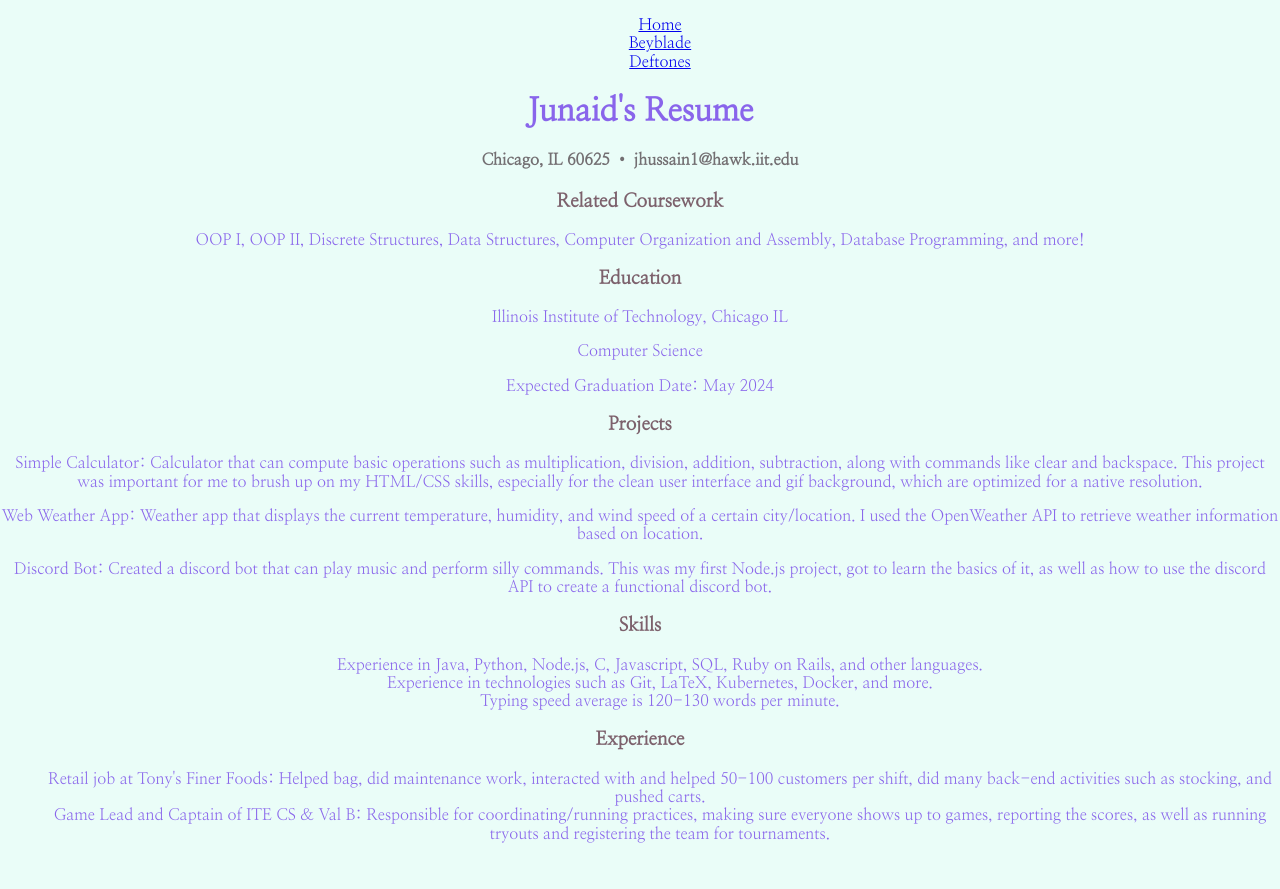
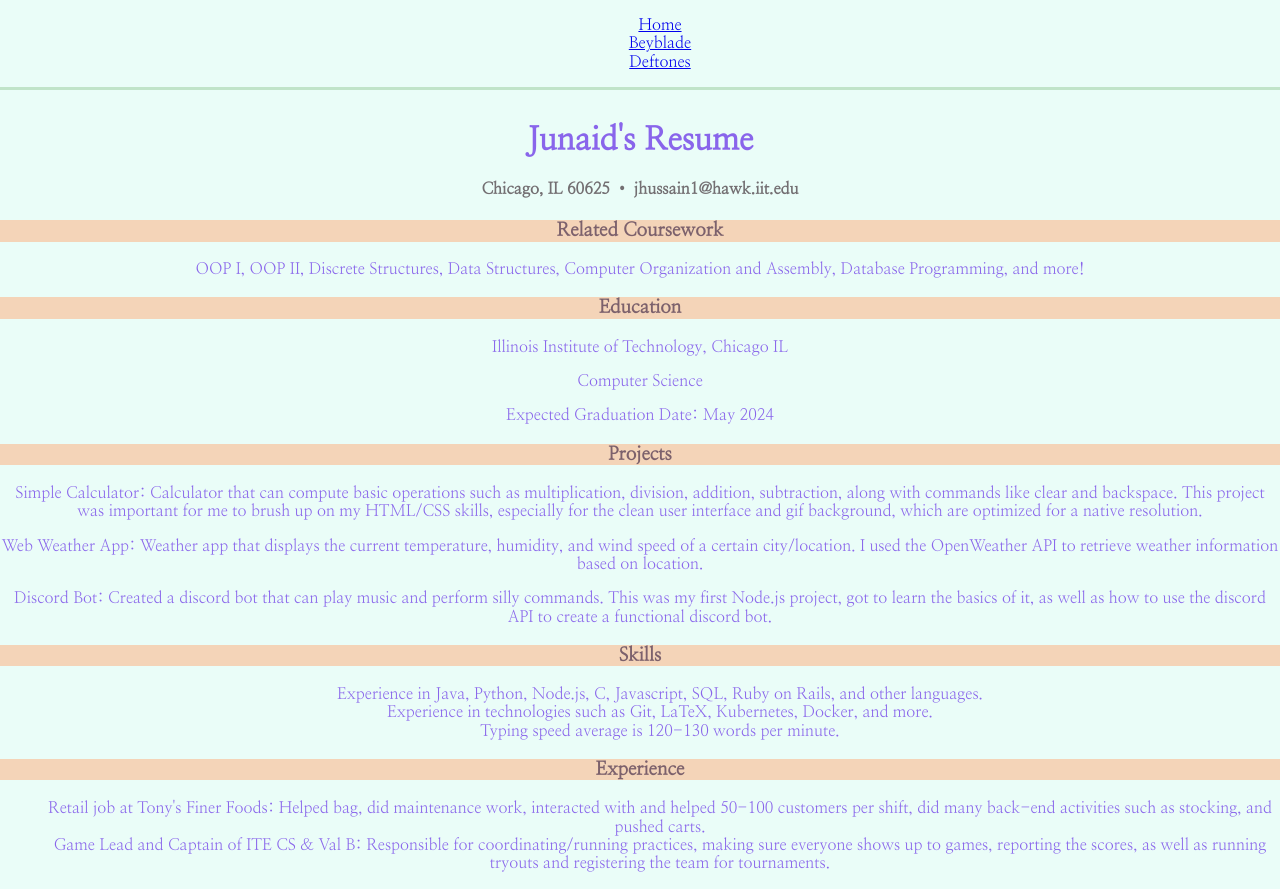
Before and after one commit to june-s13/itmd361-project2, a plain HTML site: page index.html in a window 1280 px wide. Before the commit the page ends 859 px from the top, so only its background shows below. Drawn offline with Linux system fonts and the light colour scheme.

Commit message:
merged css, added some styling

```diff
--- a/css/style.css
+++ b/css/style.css
@@ -1,20 +1,4 @@
-/* todo: h1-h4, bolds, more p options, italics, hover effects, etc
-color palette a bit diff for each page, better color blocking
-one of the deftones images is not aligned and it is painful to look at
-more text needed for all pages so its scrollable and i can add more sections
-
-    ALL THE REQUIRMENTS FROM PROJECT 1 STILL APPLY!
-    One valid, error-free CSS file with your original code; and one file containing the CSS reset code you used. Both linked from the head of all three HTML files
-    Apply at least five of the same style elements to each of your pages. Example removing the list-style from navigation on all three pages with a single CSS deceleration.
-    Apply at least five different style elements to each of your pages.
-    Centered horizontal-navigation. At the top of and identical on every page.
-    Use one imported font style and one browser native font style.
-    Six screen capture images of successful validation. One HTML and one CSS validation for each website page. Use the live link to validate. (-50% if it doesn't validate)
-    Your HTML and CSS files should both be indented with 2 spaces per level of indent; indent all CSS style rules inside the declaring block, and further indent all rules and blocks inside your media queries
-    You must use relative units (em, rem, vm, %) in your CSS to make your pages fluid. You may use px units to put a maximum size or within content areas.
-    Create at least one fluid layout page using relative units (em, rem, vm, %) and one fixed width layout page.
-    A subjective grade will be applied to websites that are not creative and just apply the minimum required style.
-*/
+/* */
 
 html{
     font-family: 'Nanum Myeongjo', serif;
@@ -25,6 +9,13 @@ body{
     background-color: #eafdf8;
     color:rgb(137, 101, 235);
     text-align: center;
+}
+
+header {
+    display: flex;
+    justify-content: center;
+    border-bottom: 3px solid #c0e4c9;
+    margin-bottom: 4vh;
 }
 
 p{
@@ -50,3 +41,12 @@ h4{
 li {
     list-style-type: none;
 }
+
+img:hover{
+    width: 200px;
+    height: auto;
+}
+
+.resumeboldstuff{
+    background-color: #F4D4B8;
+}
--- a/css/style2.css
+++ /dev/null
@@ -1,13 +0,0 @@
-html {
-    font-family: 'Nanum Myeongjo', serif;
-}
-
-body{
-    background-color: rgb(161, 196, 241);
-    color:rgb(137, 101, 235);;
-    text-align: center;
-}
-
-li {
-    list-style-type: none;
-}
--- a/css/style3.css
+++ /dev/null
@@ -1,23 +0,0 @@
-html {
-    font-family: 'Nanum Myeongjo', serif;
-}
-
-body{
-    background-color: rgb(130, 206, 241);
-    color:rgb(251, 255, 0);;
-    text-align: center;
-}
-
-li {
-    list-style-type: none;
-}
-
-img{
-    width: 300px;
-    height: auto;
-}
-
-img:hover{
-    width: 200px;
-    height: auto;
-}
--- a/index.html
+++ b/index.html
@@ -27,21 +27,21 @@
     </section>
 
     <section>
-      <h3>Related Coursework</h3>
+      <h3 class="resumeboldstuff">Related Coursework</h3>
       <p>
         OOP I, OOP II, Discrete Structures, Data Structures, Computer Organization and Assembly, Database Programming, and more!
       </p>
     </section>
 
     <section>
-      <h3>Education</h3>
+      <h3 class="resumeboldstuff">Education</h3>
       <p>Illinois Institute of Technology, Chicago IL</p>
       <p>Computer Science</p>
       <p>Expected Graduation Date: May 2024</p>
     </section>
 
     <section>
-	   <h3>Projects</h3>
+	   <h3 class="resumeboldstuff">Projects</h3>
 	   <p>Simple Calculator: Calculator that can compute basic operations such as multiplication, division, addition, subtraction, along with commands
 		like clear and backspace. This project was important for me to brush up on my HTML/CSS skills, especially for the clean user interface and gif
 		background, which are optimized for a native resolution.</p>
@@ -51,7 +51,7 @@
 	  </section>
 
     <section>
-      <h3>Skills</h3>
+      <h3 class="resumeboldstuff">Skills</h3>
       <ul>
         <li>Experience in Java, Python, Node.js, C, Javascript, SQL, Ruby on Rails, and other languages. </li>
         <li>Experience in technologies such as Git, LaTeX, Kubernetes, Docker, and more.</li>
@@ -60,7 +60,7 @@
     </section>
 
     <section>
-      <h3>Experience</h3>
+      <h3 class="resumeboldstuff">Experience</h3>
       <ul>
         <li>Retail job at Tony's Finer Foods: Helped bag, did maintenance work, interacted with and helped 50-100 customers per shift, did many back-end
 			activities such as stocking, and pushed carts.</li>
```
